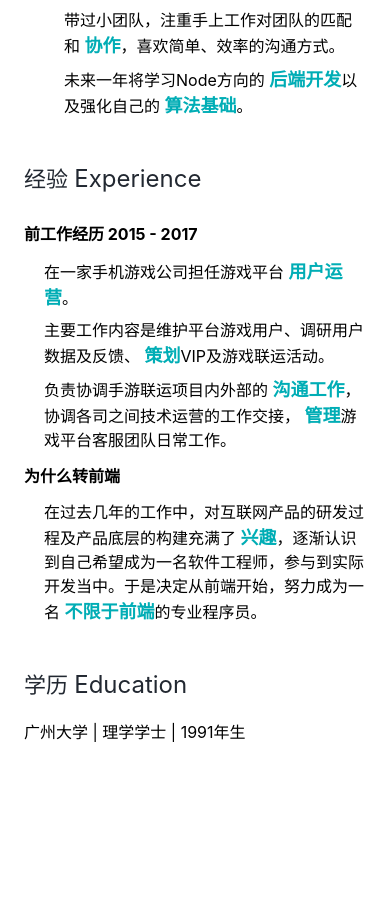
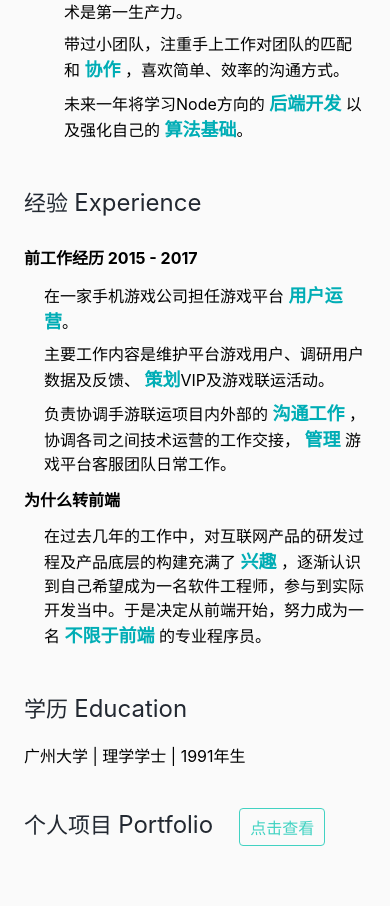
Before and after one commit to XiongAmao/Resume, a plain HTML site: page index.html in a window 390 px wide. Shown: the part 660-1566 px from the top of the page. Before the commit the page ends 1443 px from the top, so only its background shows below. Drawn offline with Linux system fonts and the light colour scheme; a web font is replaced by a local one.

Commit message:
add jump to portfolio

```diff
--- a/css/resume.css
+++ b/css/resume.css
@@ -281,6 +281,12 @@ h2 {
     font-family: 'Play', -apple-system, "Helvetica Neue", Helvetica, "Nimbus Sans L", Arial, "Liberation Sans", "PingFang SC", "Hiragino Sans GB", "Source Han Sans CN", "Source Han Sans SC", "Microsoft YaHei", "Wenquanyi Micro Hei", "WenQuanYi Zen Hei", "ST Heiti", SimHei, "WenQuanYi Zen Hei Sharp", sans-serif;
 }
 
+#about,
+#portfolio,
+#contact {
+    background: #fafafa;
+}
+
 
 /* about */
 
@@ -381,8 +387,30 @@ h2 {
 }
 
 #about .education {
+    /* padding-bottom: 40px; */
+}
+#about .next {
     padding-bottom: 40px;
 }
+#about .next .next-btn{
+    display: inline-block;
+    padding:6px 10px;
+    margin-left: 20px;
+    border:1px solid #42d2c2;
+    color: #42d2c2;
+    border-radius: 4px;
+    max-width: 100px;
+    font-size: 16px;
+    vertical-align: middle;
+    cursor: pointer;
+    transition: .3s ease;
+}
+#about .next .next-btn:hover{
+    color:#fff;
+    background: #00ADB5;
+    border:1px solid #00ADB5;
+}
+
 
 @media (max-width:768px) {
     #about header {
@@ -413,24 +441,22 @@ h2 {
     }
     #about .whyme,
     #about .experience,
-    #about .education {
+    #about .education,
+    #about .next {
         padding: 0 24px;
     }
-    #about .education {
-        margin-bottom: 40px;
+    #about .next {
+        padding: 0 24px 40px;
     }
 }
 
 
 /* portfolio */
 
-#portfolio {
-    background: #fafafa;
-}
-
 .portfolios-box {
     max-width: 600px;
-    margin: 40px auto;
+    margin: 40px auto 0;
+    padding-bottom: 40px;
 }
 
 .portfolio-card {
--- a/index.html
+++ b/index.html
@@ -103,8 +103,10 @@
                                 </svg>
                             </div>
                             对复杂、有逻辑的事物抱有
-                            <strong>好奇心</strong>，
-                            <strong>有耐心</strong>，可以持续十几小时投入研究。
+                            <strong>好奇心</strong>
+                            ，
+                            <strong>有耐心</strong>
+                            ，可以持续十几小时投入研究。
                         </li>
                         <li>
                             <div class="good-icon">
@@ -112,7 +114,8 @@
                                     <use xlink:href="#icon-good"></use>
                                 </svg>
                             </div>
-                            <strong>自学能力强</strong>，工作之余自学编程、英语。</li>
+                            <strong>自学能力强</strong>
+                            ，工作之余自学编程、英语。</li>
                         <li>
                             <div class="good-icon">
                                 <svg class="icon" aria-hidden="true">
@@ -128,7 +131,8 @@
                                 </svg>
                             </div>
                             带过小团队，注重手上工作对团队的匹配和
-                            <strong>协作</strong>，喜欢简单、效率的沟通方式。
+                            <strong>协作</strong>
+                            ，喜欢简单、效率的沟通方式。
                         </li>
                         <li>
                             <div class="good-icon">
@@ -137,7 +141,8 @@
                                 </svg>
                             </div>
                             未来一年将学习Node方向的
-                            <strong>后端开发</strong>以及强化自己的
+                            <strong>后端开发</strong>
+                            以及强化自己的
                             <strong>算法基础</strong>。
                         </li>
                     </ul>
@@ -156,13 +161,17 @@
                     <p>主要工作内容是维护平台游戏用户、调研用户数据及反馈、
                         <strong>策划</strong>VIP及游戏联运活动。</p>
                     <p>负责协调手游联运项目内外部的
-                        <strong>沟通工作</strong>，协调各司之间技术运营的工作交接，
-                        <strong>管理</strong>游戏平台客服团队日常工作。</p>
+                        <strong>沟通工作</strong>
+                        ，协调各司之间技术运营的工作交接，
+                        <strong>管理</strong>
+                        游戏平台客服团队日常工作。</p>
                     <h3>为什么转前端</h3>
                     <p>
                         在过去几年的工作中，对互联网产品的研发过程及产品底层的构建充满了
-                        <strong>兴趣</strong>，逐渐认识到自己希望成为一名软件工程师，参与到实际开发当中。于是决定从前端开始，努力成为一名
-                        <strong>不限于前端</strong>的专业程序员。
+                        <strong>兴趣</strong>
+                        ，逐渐认识到自己希望成为一名软件工程师，参与到实际开发当中。于是决定从前端开始，努力成为一名
+                        <strong>不限于前端</strong>
+                        的专业程序员。
                     </p>
                 </div>
                 <!-- Experience End -->
@@ -174,6 +183,15 @@
                     <p>广州大学 | 理学学士 | 1991年生</p>
                 </div>
                 <!-- Education End -->
+                <!-- jump to portfolio Begin -->
+                <div class="next">
+                    <h2 class="title">个人项目
+                        <span>Portfolio</span>
+                        <div class="next-btn js-next-btn">点击查看</div>
+                    </h2>
+
+                </div>
+                <!-- jump to portfolio End -->
             </div>
 
         </section>
--- a/js/resume.js
+++ b/js/resume.js
@@ -4,6 +4,7 @@
         navItems = document.querySelectorAll('.nav-item')
         menuBtn = document.querySelector('.menu-btn'),
         nav = document.querySelector('.js-nav')
+        nextBtn = document.querySelector('.js-next-btn')
 
     navList.addEventListener('click', function (e) {
         var target,
@@ -39,4 +40,15 @@
     nav.addEventListener('click',function(){
         nav.classList.contains('visible') && nav.classList.toggle('visible')
     })
+    nextBtn.addEventListener('click',function(){
+        console.log('xxx')
+        Array.prototype.forEach.call(sections, function(node,index){
+            if(index === 1){
+                node.classList.add('visible')
+            }else{
+                node.classList.remove('visible')
+            }
+        })
+        window.scrollTo(0, 0)
+    })
 })()
```
